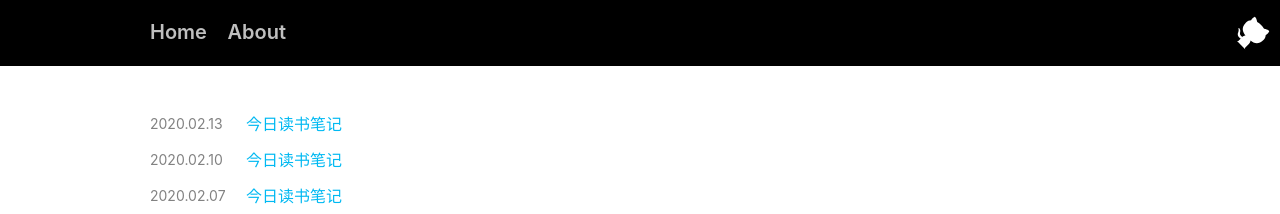
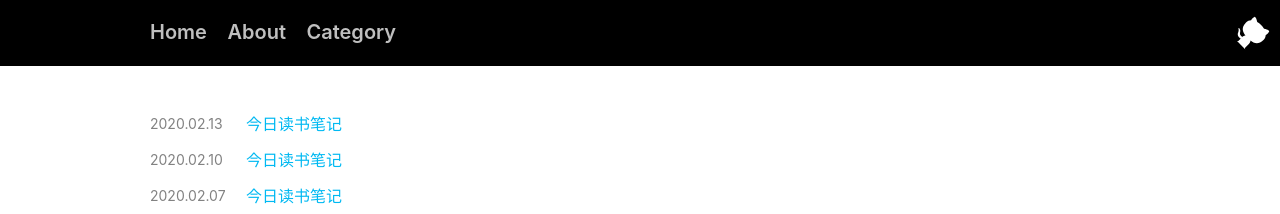
Before and after one commit to zzuieliyaoli/zzuieliyaoli.github.io, a Jekyll site: the page built from index.html, in a window 1280 px wide and 900 px high. Shown: the top 214 px of the window. Built offline with Jekyll 4.4.1, drawn with Linux system fonts in a browser that asks for light colours; the list of posts is cut into pages by our own code; comment, search, counter and statistics services are not loaded.

Commit message:
feat: modify header config

```diff
--- a/_includes/header.html
+++ b/_includes/header.html
@@ -10,11 +10,8 @@
       </a>
       <div class="trigger">
         <a class="page-link" href="{{ site.baseurl }}/">Home</a>
-        {% for page in site.pages limit: 2 %}
-          {% if page.title %}
-            <a class="page-link" href="{{ page.url | prepend: site.baseurl }}">{{ page.title }}</a>
-          {% endif %}
-        {% endfor %}
+        <a class="page-link" href="{{ site.baseurl }}/about">About</a>
+        <a class="page-link" href="{{ site.baseurl }}/category">Category</a>
       </div>
     </nav>
   </div>
```
